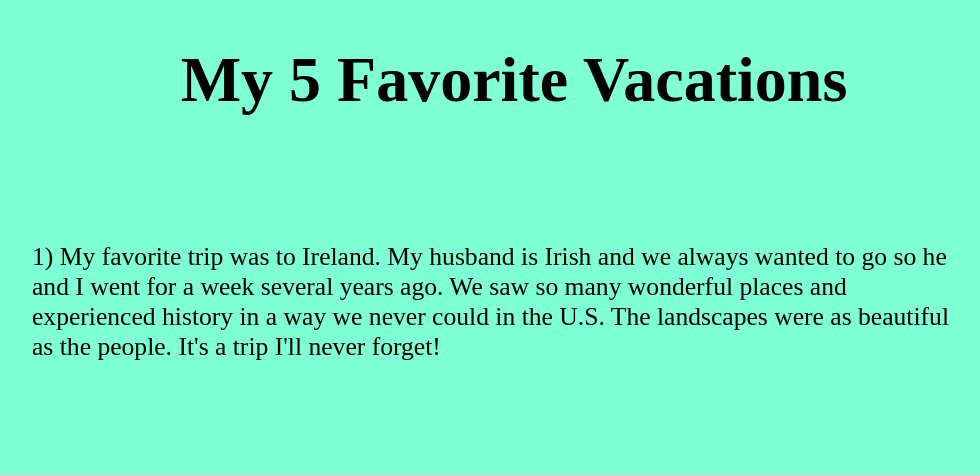
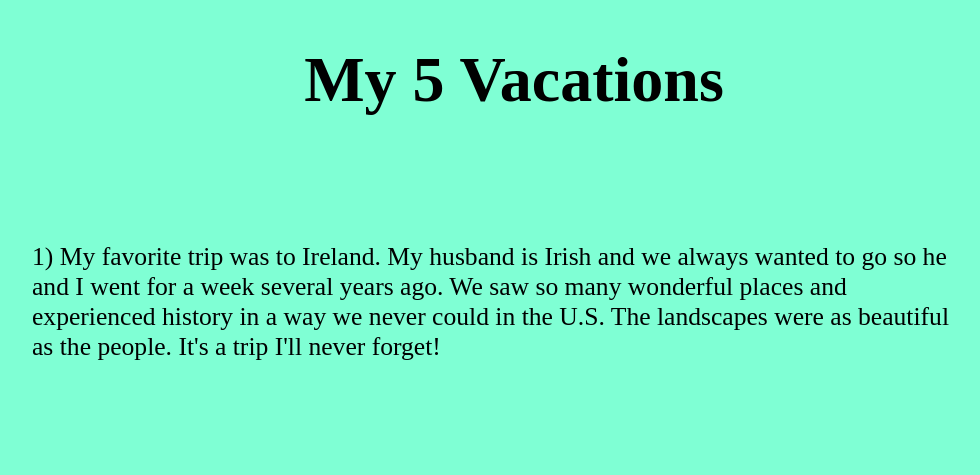
Before and after one commit to searly5/html-me-something, a plain HTML site: page index.html in a window 1280 px wide. Shown: the top 475 px of the page, without its empty margins (126-1106 px from the left). Drawn offline with Linux system fonts and the light colour scheme.

Commit message:
removed favorite

```diff
--- a/index.html
+++ b/index.html
@@ -8,7 +8,7 @@
    </head>
 
    <body>
-<h1 style = "font-size:5vw"><b>My 5 Favorite Vacations</b></h1>
+<h1 style = "font-size:5vw"><b>My 5  Vacations</b></h1>
 
 <p style = "font-size:2vw"> 1)  My favorite trip was to Ireland.  My husband is Irish and we always wanted to go so he and I went for a week several years ago.
 We saw so many wonderful places and experienced history in a way we never could in the U.S.
```
